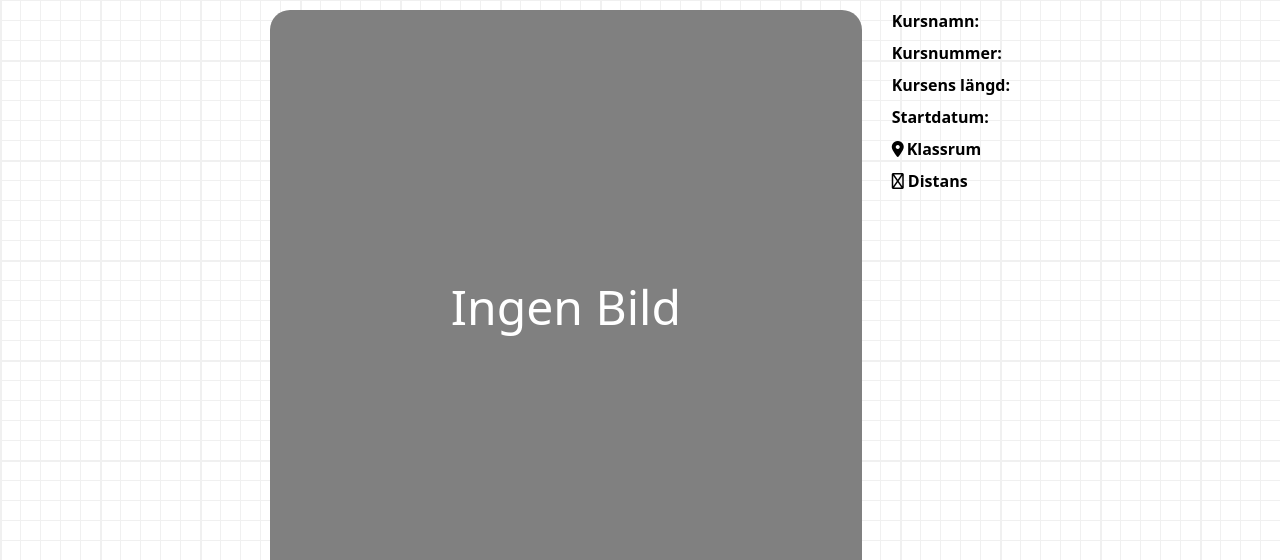
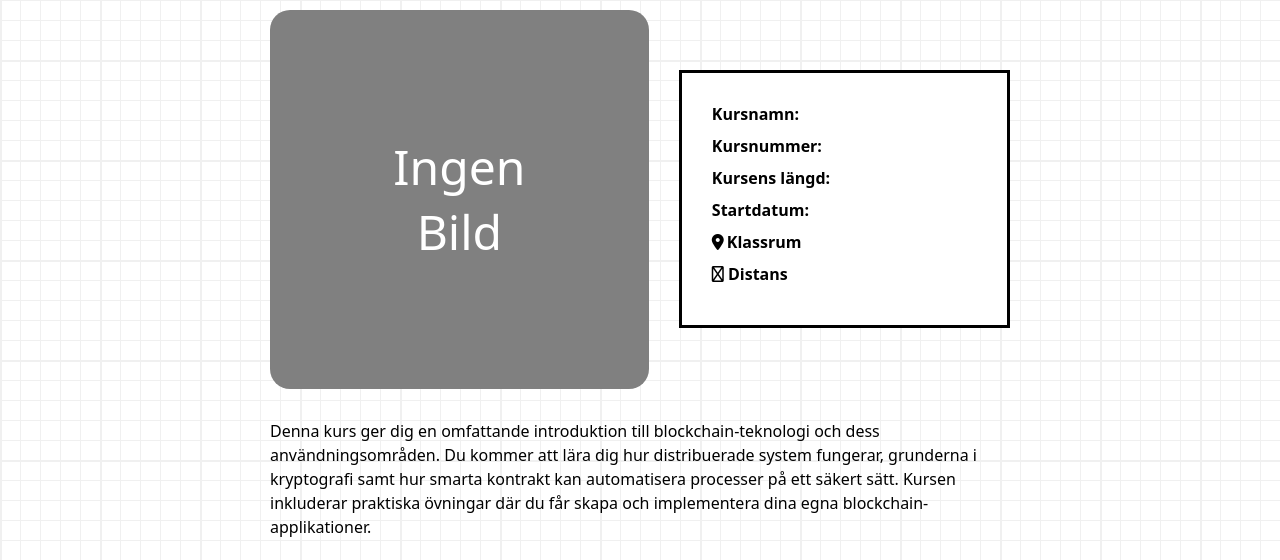
Before and after one commit to JoooooMei/Westcoast-Education, a website with bundled scripts: page course-details.html in a window 1280 px wide. Shown: the part 240-800 px from the top of the page. Built offline with nearby package versions, Linux system fonts and the light colour scheme; no server answers; a web font is replaced by a local one.

Commit message:
💄 Details-card added

```diff
--- a/style.css
+++ b/style.css
@@ -382,14 +382,13 @@ span {
   transform: translate(-50%, -50%);
 }
 
-/* .details-card {
+.details-card {
   flex: 0.7;
   background-color: white;
   padding: var(--page-margin);
   border: 3px solid black;
   margin: auto;
-
-} */
+}
 
 .description {
   margin-bottom: var(--page-margin);
```
